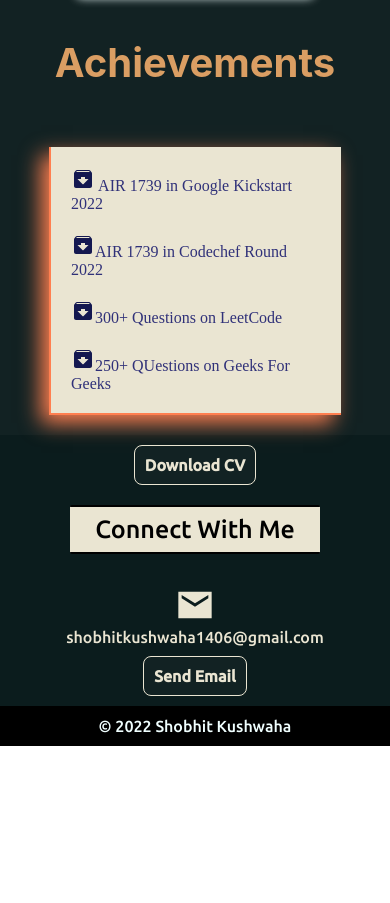
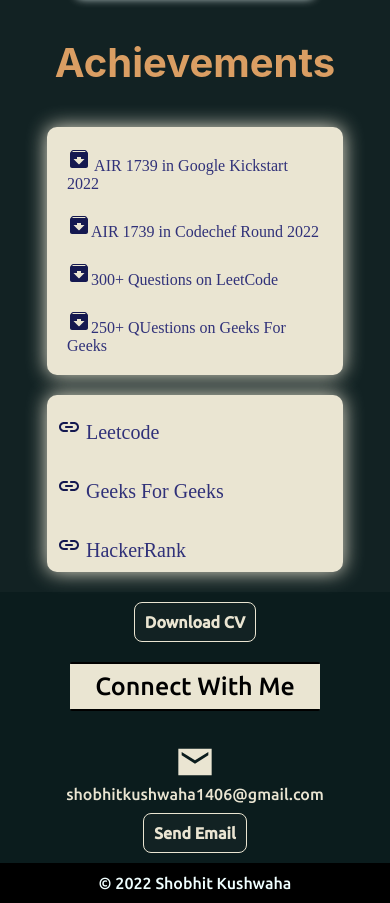
Before and after one commit to shokushwaha/kushwaha, a React (Create React App) app: page /skill in a window 390 px wide. Shown: the part 1485-2388 px from the top of the page. Before the commit the page ends 2231 px from the top, so only its background shows below. Built offline with nearby package versions, Linux system fonts and the light colour scheme; a web font is replaced by a local one.

Commit message:
responsive

```diff
--- a/src/Components/Project/Project.css
+++ b/src/Components/Project/Project.css
@@ -1,22 +1,26 @@
 .wrapbo {
-    background-color: black;
+    background-color: #122223;
     margin-top: -10px;
+    margin-bottom: -20px;
 }
 
 .heading {
     /* border: 2px solid black; */
-    border-top: 10px solid black;
+    /* border-top: 10px solid black; */
     text-align: center;
-    width: 200px;
+    width: 220px;
     border-radius: 8px;
     margin: 10px auto;
     padding: 10px;
-    background: coral;
-    color: azure;
+    background-color: #122223;
+    color: #da9e63;
     font-size: 28px;
-    box-shadow: 0px 0px 20px coral;
-
-    font-family: cursive;
+    /* box-shadow: 0px 0px 20px coral; */
+    font-family: monospace;
+    /* font-family: cursive; */
+    font-size: 1.9rem;
+    text-transform: uppercase;
+    font-weight: 800;
 }
 
 .lists {
@@ -25,9 +29,10 @@
     flex-direction: row;
     flex-wrap: wrap;
     /* background: url('./HiRes-17-1024x615.jpg'); */
-    background-image: linear-gradient(to right, #fc5c7d, #6a82fb);
+    background-color: #122223;
     background-repeat: no-repeat;
     background-size: cover;
+    /* margin-bottom: -40px; */
     /* height: 600px; */
 }
 
@@ -38,8 +43,8 @@
     border-radius: 8px;
     padding: 10px;
     height: 100px;
-    background-color: azure;
-    font-family: cursive;
+    background-color: #eae5d2;
+    font-family: 'Lucida Sans', 'Lucida Sans Regular', 'Lucida Grande', 'Lucida Sans Unicode', Geneva, Verdana, sans-serif;
     margin-top: 20px;
 }
 
@@ -70,19 +75,20 @@
 }
 
 .info a {
-    color: white;
+    color: #eae5d2;
     text-align: center;
-    background-color: coral;
+    background-color: #122223;
     width: 100px;
     border-radius: 10px;
+    padding: 4px;
     margin-top: 10px;
-    box-shadow: 0px 0px 10px coral;
 
 }
 
 .info a:hover {
     cursor: pointer;
     transform: scale(1.1);
+    box-shadow: 0px 0px 10px #122223;
 }
 
 @media screen and (max-width: 600px) {
--- a/src/Components/Skills/Skills.css
+++ b/src/Components/Skills/Skills.css
@@ -108,19 +108,21 @@
 
 .awards {
   /* border: 2px solid black; */
-  border-left: 2px solid coral;
-  border-bottom: 2px solid coral;
+
   display: flex;
   flex-direction: column;
   padding: 10px;
   color: #303179;
   background-color: #eae5d2;
+  box-shadow: 0px 0px 20px #eae5d2;
   /* margin: 10px 200px; */
   /* margin-left: 200px; */
   font-family: cursive;
   margin: 0px auto;
+  width: 25%;
+  height: 15%;
 
-  box-shadow: -8px 8px 20px coral;
+
 
 }
 
@@ -128,7 +130,8 @@
   transform: scale(1.1);
   transition-duration: 400ms;
   cursor: pointer;
-  box-shadow: 0px 0px 40px coral;
+  border-radius: 10px;
+  box-shadow: 0px 0px 40px #eae5d2;
 }
 
 .awards>ul>li {
@@ -148,10 +151,13 @@
   display: flex;
   flex-direction: column;
   background-color: #eae5d2;
-  box-shadow: 8px 8px 20px coral;
+  box-shadow: 0px 0px 20px #eae5d2;
   font-family: cursive;
-  width: auto;
+  width: 300px;
   margin: 0px auto;
+  border: 10px;
+  width: 25%;
+  height: 15%;
   /* margin-left: 600px; */
 }
 
@@ -206,24 +212,20 @@
     margin: 10px auto;
   }
 
-  .honors {
-    display: flex;
-    flex-direction: column;
-    height: 100%;
-    /* flex: 1; */
-  }
 
-  .honors {
+  .awards {
     height: 40%;
     width: 80%;
     margin: 10px auto;
+    border-radius: 10px;
   }
 
   .coding {
     width: 80%;
     height: 40%;
     margin: 10px auto;
-    border-bottom: red;
+    border-radius: 10px;
+
   }
 
 
--- a/src/Components/Skills/Slkills.jsx
+++ b/src/Components/Skills/Slkills.jsx
@@ -92,11 +92,6 @@
       <div className="wrap">
         <div className="achv">Achievements</div>
         <div className="honors">
-          <div className="coding">
-            <a href="https://leetcode.com/shobhitkushwaha1406" target="_blank" className='temp'>   <LinkRounded /> Leetcode</a>
-            <a href="https://auth.geeksforgeeks.org/user/kushwahashobhit255" target="_blank" className='temp'> <LinkRounded />  Geeks For Geeks</a>
-            <a href="https://www.hackerrank.com/kushwahashobhit1" target="_blank" className='temp'> <LinkRounded />  HackerRank</a>
-          </div>
           <div className="awards">
             <ul>
               <li>  <ArchiveRounded /> AIR 1739 in Google Kickstart 2022</li>
@@ -105,7 +100,11 @@
               <li> <ArchiveRounded />250+ QUestions on Geeks For Geeks</li>
             </ul>
           </div>
-
+          <div className="coding">
+            <a href="https://leetcode.com/shobhitkushwaha1406" target="_blank" className='tempp'>   <LinkRounded /> Leetcode</a>
+            <a href="https://auth.geeksforgeeks.org/user/kushwahashobhit255" target="_blank" className='tempp'> <LinkRounded />  Geeks For Geeks</a>
+            <a href="https://www.hackerrank.com/kushwahashobhit1" target="_blank" className='tempp'> <LinkRounded />  HackerRank</a>
+          </div>
         </div>
       </div>
 
```
